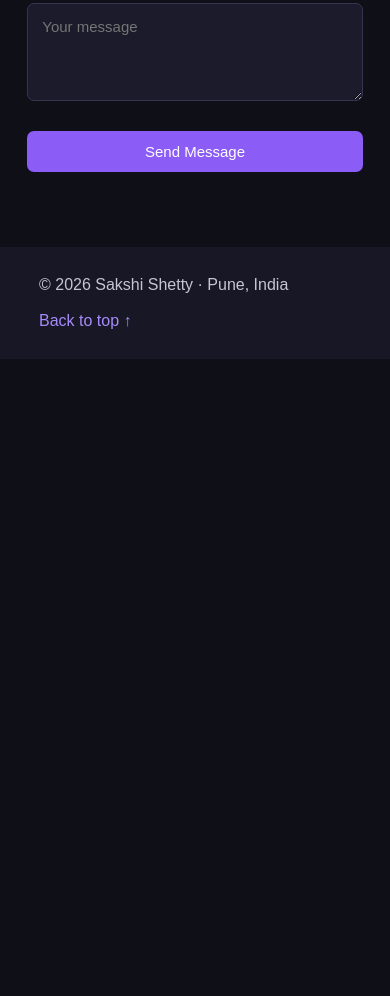
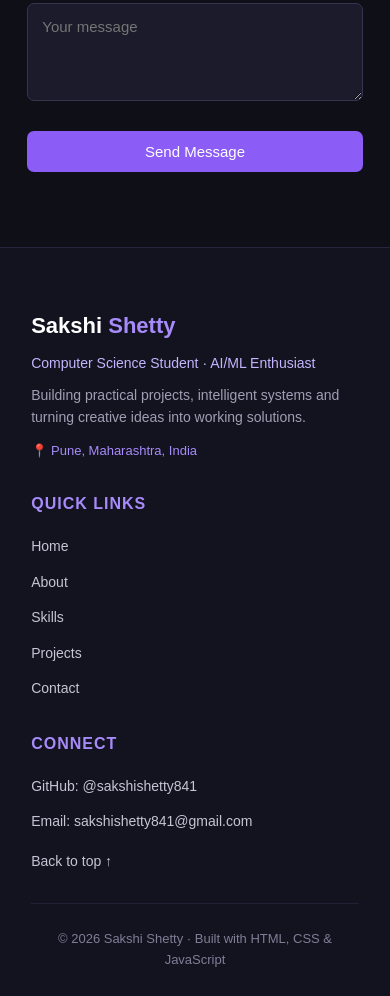
Before and after one commit to sakshishetty841/GitHub-practical-test, a plain HTML site: page index.html in a window 390 px wide. Shown: the part 3838-4834 px from the top of the page. Before the commit the page ends 4197 px from the top, so only its background shows below. Drawn offline with Linux system fonts and the light colour scheme.

Commit message:
Added responsive footer

```diff
--- a/index.html
+++ b/index.html
@@ -69,9 +69,39 @@
     </section>
   </main>
 
-  <footer>
-    <p>© <span id="year"></span> Sakshi Shetty · Pune, India</p>
-    <a href="#home">Back to top ↑</a>
+  <footer class="site-footer">
+    <div class="footer-container">
+      <div class="footer-col footer-brand">
+        <h3>Sakshi <span>Shetty</span></h3>
+        <p class="footer-tagline">Computer Science Student · AI/ML Enthusiast</p>
+        <p class="footer-desc">Building practical projects, intelligent systems and turning creative ideas into working solutions.</p>
+        <p class="footer-location">📍 Pune, Maharashtra, India</p>
+      </div>
+
+      <div class="footer-col footer-nav">
+        <h4>Quick Links</h4>
+        <ul>
+          <li><a href="#home">Home</a></li>
+          <li><a href="#about">About</a></li>
+          <li><a href="#skills">Skills</a></li>
+          <li><a href="#projects">Projects</a></li>
+          <li><a href="#contact">Contact</a></li>
+        </ul>
+      </div>
+
+      <div class="footer-col footer-connect">
+        <h4>Connect</h4>
+        <ul class="footer-links">
+          <li><a href="https://github.com/sakshishetty841" target="_blank" rel="noopener noreferrer">GitHub: @sakshishetty841</a></li>
+          <li><a href="mailto:sakshishetty841@gmail.com">Email: sakshishetty841@gmail.com</a></li>
+        </ul>
+        <a class="footer-top" href="#home">Back to top ↑</a>
+      </div>
+    </div>
+
+    <div class="footer-bottom">
+      <p>© <span id="year"></span> Sakshi Shetty · Built with HTML, CSS & JavaScript</p>
+    </div>
   </footer>
   <button id="top" aria-label="Back to top">↑</button>
 </body>
--- a/style.css
+++ b/style.css
@@ -179,17 +179,97 @@ textarea {
   resize: vertical;
 }
 
-footer {
-  background: #171725;
-  padding: 25px 10%;
-  display: flex;
-  justify-content: space-between;
+.site-footer {
+  background: #131320;
+  border-top: 1px solid #28243d;
+  padding: 60px 8% 25px;
   color: #c5c5d3;
 }
 
-footer a {
+.footer-container {
+  max-width: 1200px;
+  margin: 0 auto;
+  display: grid;
+  grid-template-columns: 2fr 1fr 1.5fr;
+  gap: 40px;
+  padding-bottom: 40px;
+  border-bottom: 1px solid #231f36;
+}
+
+.footer-col h3 {
+  font-size: 22px;
+  color: #ffffff;
+  margin-bottom: 8px;
+}
+
+.footer-col h3 span {
   color: #a78bfa;
+}
+
+.footer-col h4 {
+  font-size: 16px;
+  color: #a78bfa;
+  margin-bottom: 16px;
+  letter-spacing: 1px;
+  text-transform: uppercase;
+}
+
+.footer-tagline {
+  color: #c4b5fd;
+  font-size: 14px;
+  font-weight: 500;
+  margin-bottom: 10px;
+}
+
+.footer-desc {
+  font-size: 14px;
+  line-height: 1.6;
+  color: #9f9fb3;
+  margin-bottom: 12px;
+}
+
+.footer-location {
+  font-size: 13px;
+  color: #a78bfa;
+}
+
+.footer-col ul {
+  list-style: none;
+  display: flex;
+  flex-direction: column;
+  gap: 10px;
+}
+
+.footer-col a {
+  color: #c5c5d3;
   text-decoration: none;
+  font-size: 14px;
+  transition: color 0.3s ease;
+}
+
+.footer-col a:hover {
+  color: #a78bfa;
+}
+
+.footer-top {
+  display: inline-block;
+  margin-top: 16px;
+  color: #a78bfa;
+  font-weight: 500;
+  text-decoration: none;
+  transition: transform 0.3s ease;
+}
+
+.footer-top:hover {
+  transform: translateY(-2px);
+}
+
+.footer-bottom {
+  max-width: 1200px;
+  margin: 25px auto 0;
+  text-align: center;
+  font-size: 13px;
+  color: #7e7e96;
 }
 
 #top {
@@ -246,8 +326,9 @@ footer a {
     font-size: 19px;
   }
 
-  footer {
-    flex-direction: column;
-    gap: 10px;
+  .footer-container {
+    grid-template-columns: 1fr;
+    gap: 30px;
+    padding-bottom: 30px;
   }
 }
```
